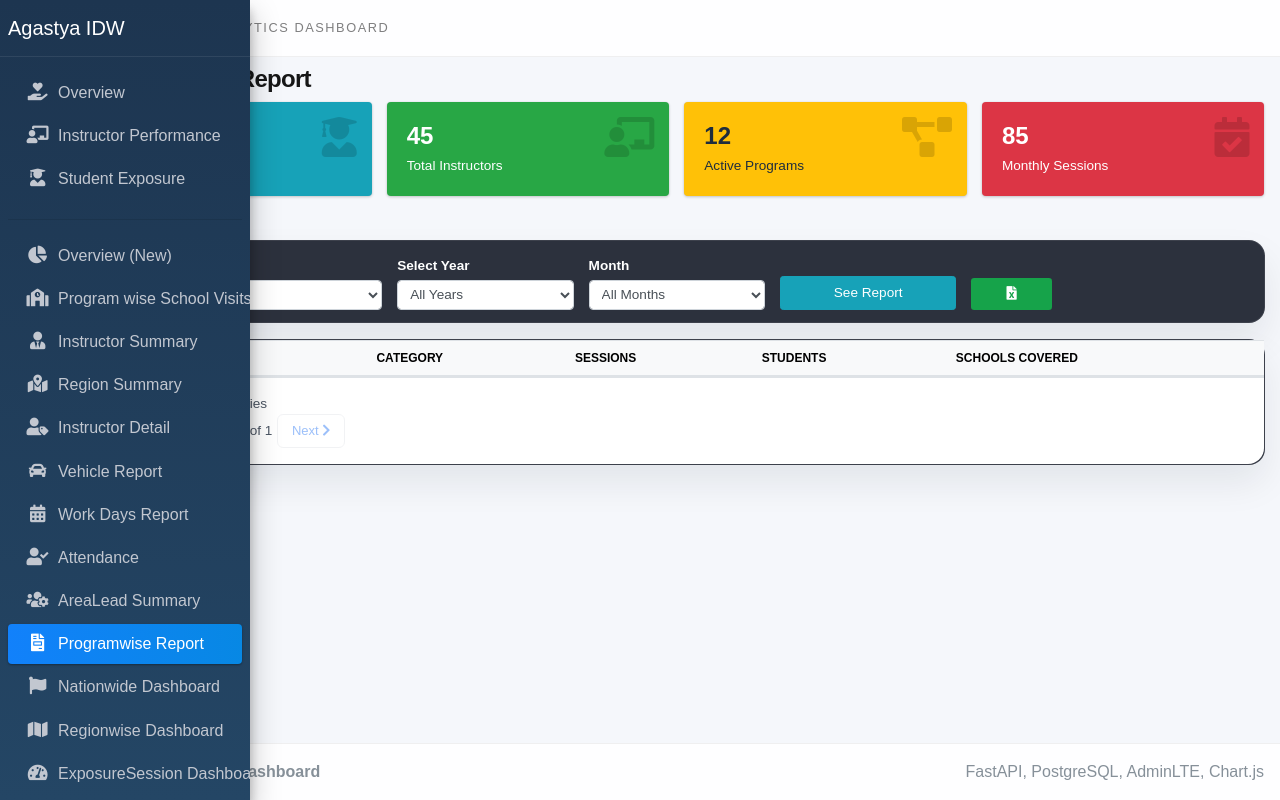
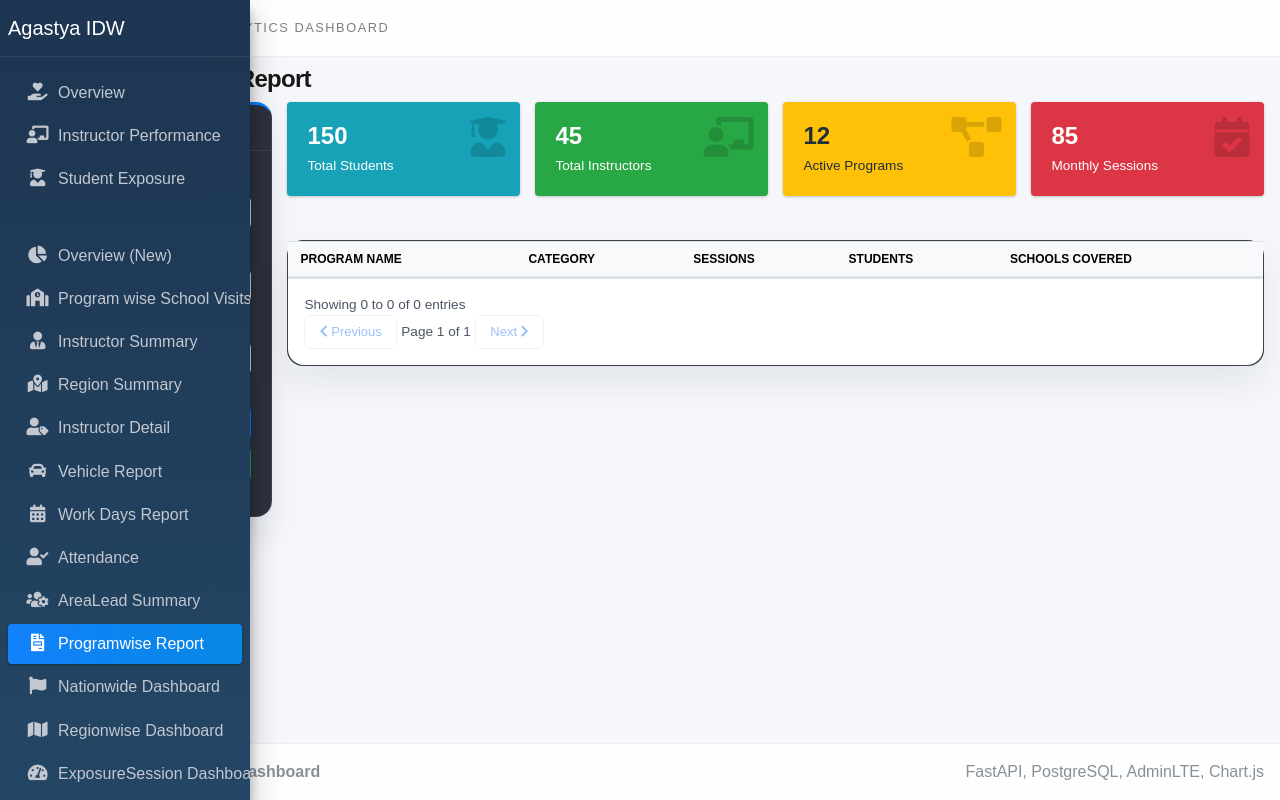
Before and after one commit to Shashwath-K/idw_preview, a FastAPI app: page /programwise-report in a window 1280 px wide. Run offline with FastAPI, Linux system fonts and the light colour scheme; data that the repository does not hold is empty; some libraries are stand-ins or nearby versions.

Commit message:
Template-changes: Layout updated

```diff
--- a/frontend/templates/programwise_report.html
+++ b/frontend/templates/programwise_report.html
@@ -1,48 +1,47 @@
 {% extends "base.html" %}
 
 {% block content %}
-<!-- KPI Cards -->
-{% include "partials/kpi_cards.html" %}
-
-<!-- Filters -->
-<div class="card card-default">
+<div class="row">
+    <!-- Left Column: Filter Slicers -->
+    <div class="col-md-2 mb-3">
+        <div class="card card-outline card-primary h-100">
+            <div class="card-header">
+                <h3 class="card-title"><i class="fas fa-filter mr-1"></i> Filters</h3>
+            </div>
             <div class="card-body">
-        <div class="row align-items-end">
-            <div class="col-md-3">
-                <div class="form-group mb-0">
+                <div class="form-group">
                     <label>Program Category</label>
                     <select id="categoryFilter" class="form-control select2">
                         <option value="">All Categories</option>
                     </select>
                 </div>
-            </div>
-            <div class="col-md-2">
-                <div class="form-group mb-0">
+                <div class="form-group">
                     <label>Select Year</label>
                     <select id="yearFilter" class="form-control select2">
                         <option value="">All Years</option>
                     </select>
                 </div>
-            </div>
-            <div class="col-md-2">
-                <div class="form-group mb-0">
+                <div class="form-group">
                     <label>Month</label>
                     <select id="monthFilter" class="form-control select2">
                         <option value="">All Months</option>
                     </select>
                 </div>
-            </div>
-            <div class="col-md-2">
-                <button id="seeReport" class="btn btn-info btn-sm btn-block">See Report</button>
-            </div>
-            <div class="col-md-1">
-                <button id="exportXlsx" class="btn btn-export btn-sm btn-block">
-                    <i class="fas fa-file-excel"></i>
+                <hr>
+                <button id="seeReport" class="btn btn-primary btn-block mb-2">
+                    <i class="fas fa-sync-alt mr-1"></i> See Report
+                </button>
+                <button id="exportXlsx" class="btn btn-export btn-block">
+                    <i class="fas fa-file-excel mr-1"></i> Export to XLSX
                 </button>
             </div>
         </div>
     </div>
-</div>
+
+    <!-- Right Column: Dashboard Content -->
+    <div class="col-md-10">
+        <!-- KPI Cards -->
+        {% include "partials/kpi_cards.html" %}
 
         <!-- Table -->
         <div class="card mt-2">
@@ -64,6 +63,8 @@
                     </table>
                 </div>
                 {% include "partials/pagination.html" %}
+            </div>
+        </div>
     </div>
 </div>
 {% endblock %}
```
Lines whose indentation alone changed are shown as unchanged.
